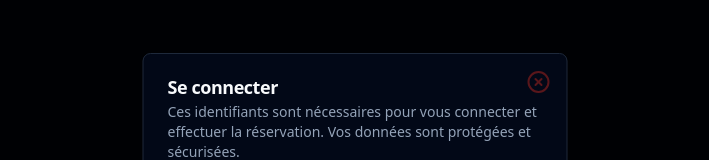
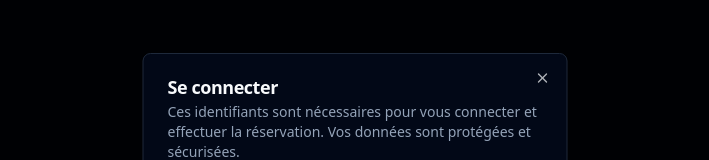
Before and after one commit to Balthamax/padel-time-finder-app, a React (Vite) app: page / in a window 1280 px wide. Both pictures are taken after a click on the button "Commencer". Shown: the part 136-296 px from the top of the page, without its empty margins (285-994 px from the left). Built offline with nearby package versions, Linux system fonts and the light colour scheme.

Commit message:
Replace close icon
Replaced the close icon in the modal with the provided image.

```diff
--- a/src/components/ui/dialog.tsx
+++ b/src/components/ui/dialog.tsx
@@ -1,7 +1,7 @@
 
 import * as React from "react"
 import * as DialogPrimitive from "@radix-ui/react-dialog"
-import { XCircle } from "lucide-react"
+import { X } from "lucide-react"
 
 import { cn } from "@/lib/utils"
 
@@ -44,7 +44,7 @@ const DialogContent = React.forwardRef<
     >
       {children}
       <DialogPrimitive.Close className="absolute right-4 top-4 rounded-sm opacity-70 ring-offset-background transition-opacity hover:opacity-100 focus:outline-none focus:ring-2 focus:ring-ring focus:ring-offset-2 disabled:pointer-events-none data-[state=open]:bg-accent data-[state=open]:text-muted-foreground">
-        <XCircle className="h-6 w-6 text-destructive" />
+        <X className="h-4 w-4" />
         <span className="sr-only">Close</span>
       </DialogPrimitive.Close>
     </DialogPrimitive.Content>
```
